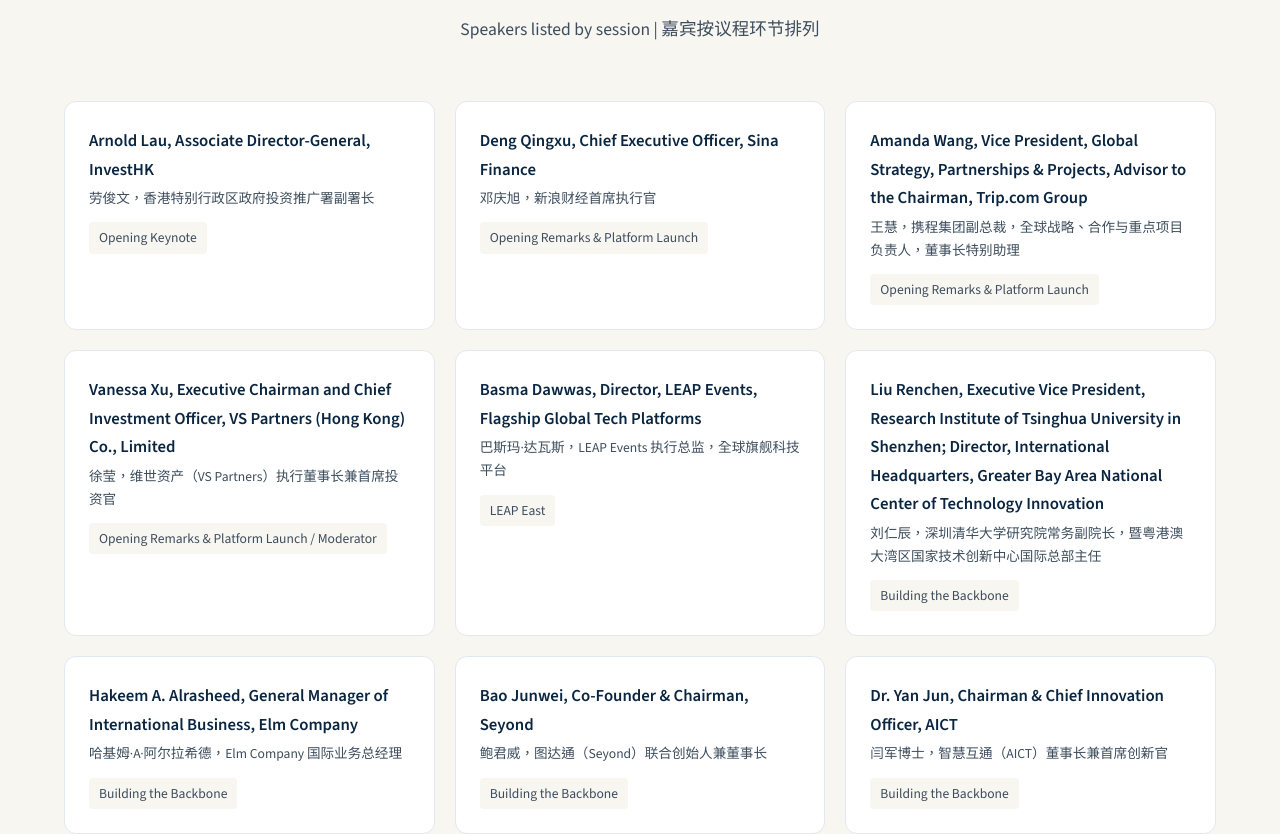
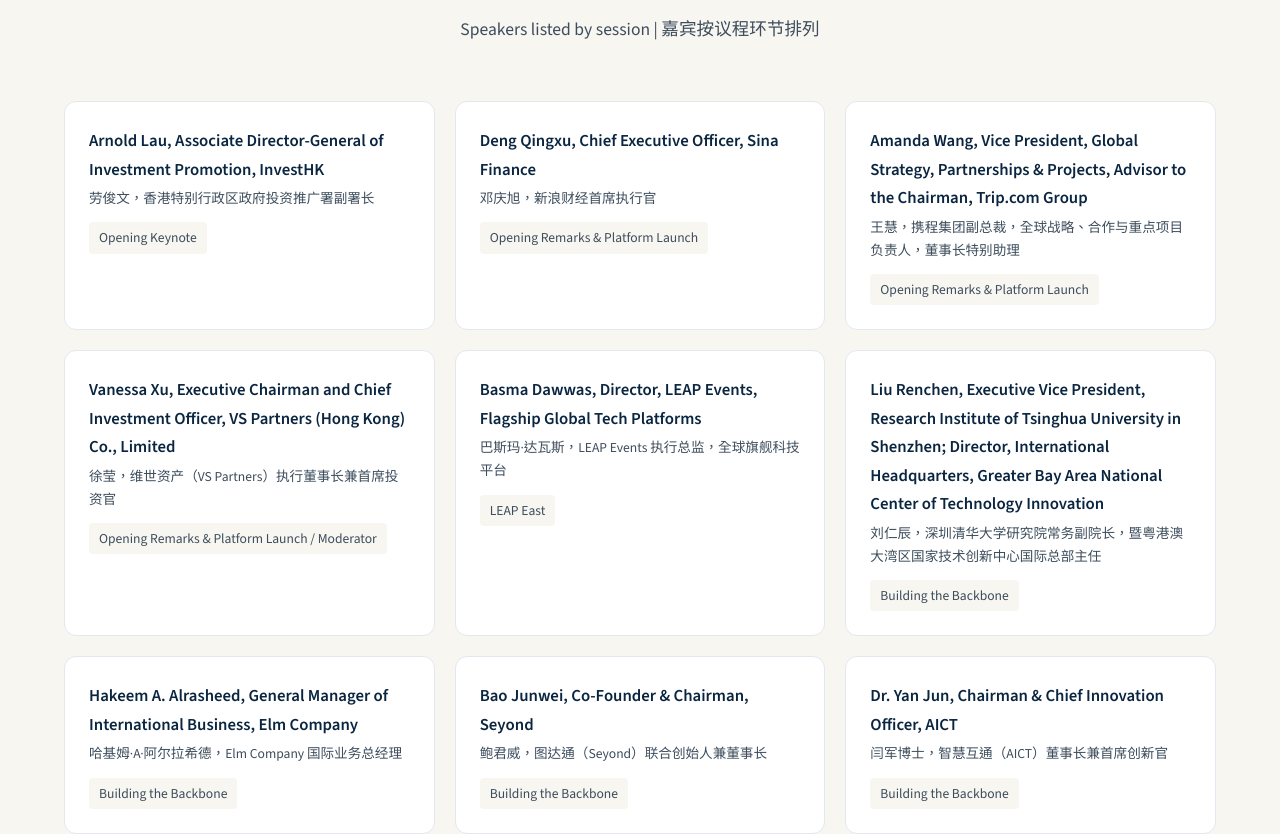
Before and after one commit to gowin-it/gulfconnect, a plain HTML site: page executive-exchange.html in a window 1280 px wide. Shown: the part 3220-4054 px from the top of the page. Drawn offline with nearby package versions, Linux system fonts and the light colour scheme.

Commit message:
fix full title of investHK Lau

```diff
--- a/executive-exchange.html
+++ b/executive-exchange.html
@@ -147,7 +147,7 @@
       <div class="speaker-grid">
 
         <div class="speaker-card">
-          <div class="org-en">Arnold Lau, Associate Director-General, InvestHK</div>
+          <div class="org-en">Arnold Lau, Associate Director-General of Investment Promotion, InvestHK</div>
           <div class="org-zh">劳俊文，香港特别行政区政府投资推广署副署长</div>
           <span class="session-tag">Opening Keynote</span>
         </div>
@@ -326,7 +326,7 @@
           <p class="agenda-subtitle-zh">特邀嘉宾开幕致辞</p>
           <p class="agenda-desc-zh">围绕香港在全球资本流动结构重塑中的角色演变，探讨其如何从传统的地理枢纽，转向连接亚洲与海湾地区资本、机构与机会的结构性平台。</p>
 
-          <div class="agenda-speakers"><strong>Speakers</strong><br>Arnold Lau, Associate Director-General, InvestHK / 劳俊文，香港特别行政区政府投资推广署副署长</div>
+          <div class="agenda-speakers"><strong>Speakers</strong><br>Arnold Lau, Associate Director-General of Investment Promotion, InvestHK / 劳俊文，香港特别行政区政府投资推广署副署长</div>
         </div>
 
         <div class="agenda-item">
```
